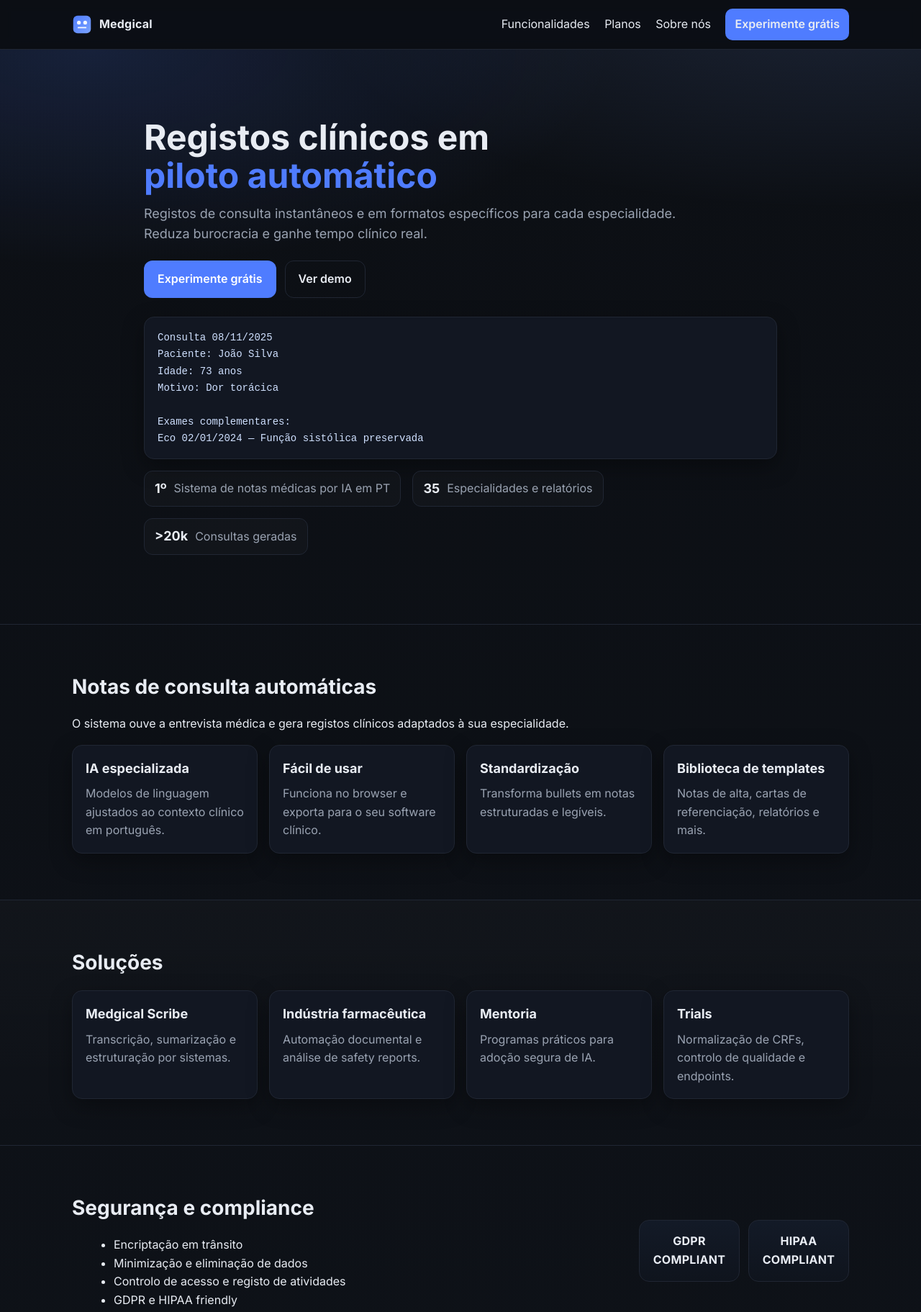
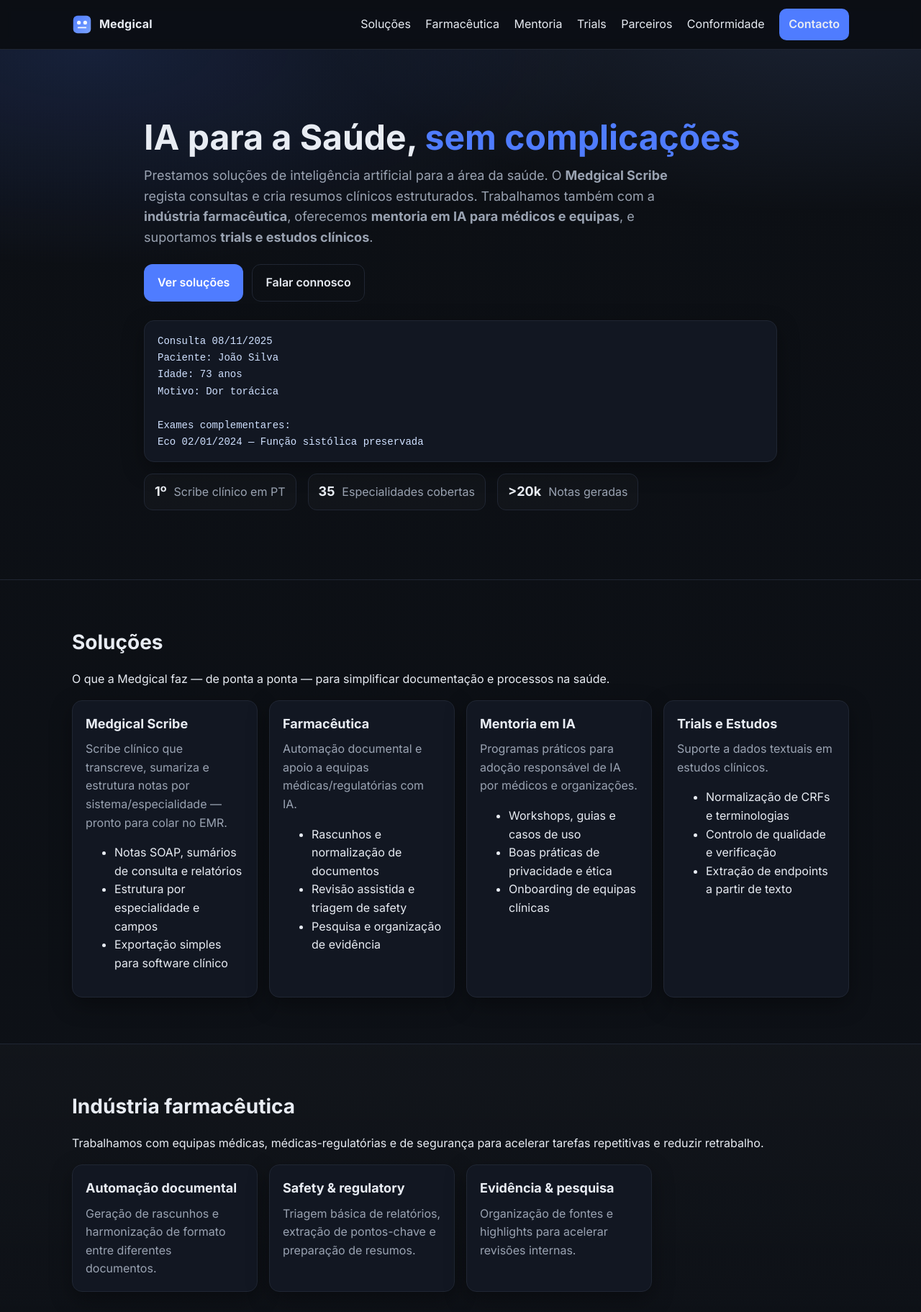
Before and after one commit to ruijorge25/medgical-static, a plain HTML site: page index.html in a window 1280 px wide. Shown: the top 1823 px of the page at 72% size. Drawn offline with Linux system fonts and the light colour scheme.

Commit message:
Copy institucional + secções Farmacêutica, Mentoria, Trials e Parceiros

```diff
--- a/index.html
+++ b/index.html
@@ -3,8 +3,8 @@
 <head>
   <meta charset="utf-8">
   <meta name="viewport" content="width=device-width, initial-scale=1">
-  <title>Medgical AI — Registos clínicos em piloto automático</title>
-  <meta name="description" content="Medgical AI. Registos de consulta instantâneos e estruturados por especialidade. Scribe clínico, indústria farmacêutica, mentoria e trials.">
+  <title>Medgical — IA para a Saúde: Scribe, Farmacêutica, Mentoria e Trials</title>
+  <meta name="description" content="Soluções de IA para a Saúde. Medgical Scribe, automação documental para a indústria farmacêutica, mentoria em IA para médicos e equipas, e suporte a trials.">
   <link rel="preconnect" href="https://fonts.googleapis.com">
   <link rel="preconnect" href="https://fonts.gstatic.com" crossorigin>
   <link href="https://fonts.googleapis.com/css2?family=Inter:wght@400;600;700&display=swap" rel="stylesheet">
@@ -15,29 +15,38 @@
   <header class="site-header">
     <div class="container nav">
       <a href="#" class="brand">
-        <img src="assets/img/logo.svg" alt="Medgical AI" width="28" height="28">
+        <img src="assets/img/logo.svg" alt="Medgical" width="28" height="28">
         <span>Medgical</span>
       </a>
       <nav class="menu">
-        <a href="#funcionalidades">Funcionalidades</a>
-        <a href="#planos">Planos</a>
-        <a href="#sobre">Sobre nós</a>
-        <a class="btn small" href="#cta">Experimente grátis</a>
+        <a href="#solucoes">Soluções</a>
+        <a href="#farmaceutica">Farmacêutica</a>
+        <a href="#mentoria">Mentoria</a>
+        <a href="#trials">Trials</a>
+        <a href="#parceiros">Parceiros</a>
+        <a href="#conformidade">Conformidade</a>
+        <a class="btn small" href="#contacto">Contacto</a>
       </nav>
     </div>
   </header>
 
   <main>
+    <!-- HERO -->
     <section class="hero">
       <div class="backdrop"></div>
       <div class="container hero-inner">
-        <h1>Registos clínicos em<br><span class="accent">piloto automático</span></h1>
-        <p class="lead">Registos de consulta instantâneos e em formatos específicos para cada especialidade. Reduza burocracia e ganhe tempo clínico real.</p>
+        <h1>IA para a Saúde, <span class="accent">sem complicações</span></h1>
+        <p class="lead">
+          Prestamos soluções de inteligência artificial para a área da saúde. O <strong>Medgical Scribe</strong> regista consultas e cria resumos clínicos estruturados.
+          Trabalhamos também com a <strong>indústria farmacêutica</strong>, oferecemos <strong>mentoria em IA para médicos e equipas</strong>,
+          e suportamos <strong>trials e estudos clínicos</strong>.
+        </p>
         <div class="cta">
-          <a class="btn" href="#cta">Experimente grátis</a>
-          <a class="btn ghost" href="#demo">Ver demo</a>
+          <a class="btn" href="#solucoes">Ver soluções</a>
+          <a class="btn ghost" href="#contacto">Falar connosco</a>
         </div>
 
+        <!-- amostra simples; podes remover se quiseres -->
         <div class="hero-sample">
 <pre><code>Consulta 08/11/2025
 Paciente: João Silva
@@ -50,120 +59,168 @@ Eco 02/01/2024 — Função sistólica preservada
         </div>
 
         <ul class="metrics">
-          <li><span class="num">1º</span><span class="label">Sistema de notas médicas por IA em PT</span></li>
-          <li><span class="num">35</span><span class="label">Especialidades e relatórios</span></li>
-          <li><span class="num">&gt;20k</span><span class="label">Consultas geradas</span></li>
+          <li><span class="num">1º</span><span class="label">Scribe clínico em PT</span></li>
+          <li><span class="num">35</span><span class="label">Especialidades cobertas</span></li>
+          <li><span class="num">&gt;20k</span><span class="label">Notas geradas</span></li>
         </ul>
       </div>
     </section>
 
-    <section id="funcionalidades" class="section">
+    <!-- SOLUÇÕES (visão geral) -->
+    <section id="solucoes" class="section">
       <div class="container">
-        <h2>Notas de consulta automáticas</h2>
-        <p class="muted">O sistema ouve a entrevista médica e gera registos clínicos adaptados à sua especialidade.</p>
+        <h2>Soluções</h2>
+        <p class="muted">O que a Medgical faz — de ponta a ponta — para simplificar documentação e processos na saúde.</p>
         <div class="grid">
           <article class="card">
-            <h3>IA especializada</h3>
-            <p>Modelos de linguagem ajustados ao contexto clínico em português.</p>
+            <h3>Medgical Scribe</h3>
+            <p>Scribe clínico que transcreve, sumariza e estrutura notas por sistema/especialidade — pronto para colar no EMR.</p>
+            <ul>
+              <li>Notas SOAP, sumários de consulta e relatórios</li>
+              <li>Estrutura por especialidade e campos</li>
+              <li>Exportação simples para software clínico</li>
+            </ul>
           </article>
           <article class="card">
-            <h3>Fácil de usar</h3>
-            <p>Funciona no browser e exporta para o seu software clínico.</p>
+            <h3>Farmacêutica</h3>
+            <p>Automação documental e apoio a equipas médicas/regulatórias com IA.</p>
+            <ul>
+              <li>Rascunhos e normalização de documentos</li>
+              <li>Revisão assistida e triagem de safety</li>
+              <li>Pesquisa e organização de evidência</li>
+            </ul>
           </article>
           <article class="card">
-            <h3>Standardização</h3>
-            <p>Transforma bullets em notas estruturadas e legíveis.</p>
+            <h3>Mentoria em IA</h3>
+            <p>Programas práticos para adoção responsável de IA por médicos e organizações.</p>
+            <ul>
+              <li>Workshops, guias e casos de uso</li>
+              <li>Boas práticas de privacidade e ética</li>
+              <li>Onboarding de equipas clínicas</li>
+            </ul>
           </article>
           <article class="card">
-            <h3>Biblioteca de templates</h3>
-            <p>Notas de alta, cartas de referenciação, relatórios e mais.</p>
+            <h3>Trials e Estudos</h3>
+            <p>Suporte a dados textuais em estudos clínicos.</p>
+            <ul>
+              <li>Normalização de CRFs e terminologias</li>
+              <li>Controlo de qualidade e verificação</li>
+              <li>Extração de endpoints a partir de texto</li>
+            </ul>
           </article>
         </div>
       </div>
     </section>
 
-    <section id="setores" class="section alt">
+    <!-- FARMACÊUTICA (secção dedicada) -->
+    <section id="farmaceutica" class="section alt">
       <div class="container">
-        <h2>Soluções</h2>
+        <h2>Indústria farmacêutica</h2>
+        <p>Trabalhamos com equipas médicas, médicas-regulatórias e de segurança para acelerar tarefas repetitivas e reduzir retrabalho.</p>
         <div class="grid">
           <article class="card">
-            <h3>Medgical Scribe</h3>
-            <p>Transcrição, sumarização e estruturação por sistemas.</p>
+            <h3>Automação documental</h3>
+            <p>Geração de rascunhos e harmonização de formato entre diferentes documentos.</p>
           </article>
           <article class="card">
-            <h3>Indústria farmacêutica</h3>
-            <p>Automação documental e análise de safety reports.</p>
+            <h3>Safety &amp; regulatory</h3>
+            <p>Triagem básica de relatórios, extração de pontos-chave e preparação de resumos.</p>
           </article>
           <article class="card">
-            <h3>Mentoria</h3>
-            <p>Programas práticos para adoção segura de IA.</p>
-          </article>
-          <article class="card">
-            <h3>Trials</h3>
-            <p>Normalização de CRFs, controlo de qualidade e endpoints.</p>
+            <h3>Evidência &amp; pesquisa</h3>
+            <p>Organização de fontes e highlights para acelerar revisões internas.</p>
           </article>
         </div>
       </div>
     </section>
 
-    <section class="section" id="seguranca">
+    <!-- MENTORIA (secção dedicada) -->
+    <section id="mentoria" class="section">
       <div class="container">
-        <div class="two-col">
-          <div>
-            <h2>Segurança e compliance</h2>
-            <ul class="list">
-              <li>Encriptação em trânsito</li>
-              <li>Minimização e eliminação de dados</li>
-              <li>Controlo de acesso e registo de atividades</li>
-              <li>GDPR e HIPAA friendly</li>
-            </ul>
-          </div>
-          <div class="badges">
-            <div class="badge">GDPR<br>COMPLIANT</div>
-            <div class="badge">HIPAA<br>COMPLIANT</div>
-          </div>
+        <h2>Mentoria em IA para médicos e equipas</h2>
+        <p>Capacitamos clinicamente e tecnicamente organizações para adotarem IA com segurança e foco no impacto real.</p>
+        <ul class="list">
+          <li>Formações práticas, guidelines e kits de arranque</li>
+          <li>Identificação de casos de uso e avaliação de risco</li>
+          <li>Privacidade, segurança e ética como base</li>
+        </ul>
+      </div>
+    </section>
+
+    <!-- TRIALS (secção dedicada) -->
+    <section id="trials" class="section alt">
+      <div class="container">
+        <h2>Trials e estudos clínicos</h2>
+        <p>Normalizamos informação, melhoramos qualidade de dados e facilitamos extração de resultados a partir de texto livre.</p>
+        <ul class="list">
+          <li>Normalização de CRFs e mapeamento de termos</li>
+          <li>QC/QA em dados textuais e reconciliação</li>
+          <li>Extração de endpoints e geração de resumos</li>
+        </ul>
+      </div>
+    </section>
+
+    <!-- PARCEIROS (com espaços para imagens) -->
+    <section id="parceiros" class="section">
+      <div class="container">
+        <h2>Parceiros</h2>
+        <p class="muted">Algumas organizações com quem trabalhamos. (Espaço reservado para logos — substitui pelos teus ficheiros.)</p>
+        <div class="grid">
+          <div class="card" style="display:flex;align-items:center;justify-content:center;height:100px;border-style:dashed;opacity:.9">Logo parceiro 1</div>
+          <div class="card" style="display:flex;align-items:center;justify-content:center;height:100px;border-style:dashed;opacity:.9">Logo parceiro 2</div>
+          <div class="card" style="display:flex;align-items:center;justify-content:center;height:100px;border-style:dashed;opacity:.9">Logo parceiro 3</div>
+          <div class="card" style="display:flex;align-items:center;justify-content:center;height:100px;border-style:dashed;opacity:.9">Logo parceiro 4</div>
+        </div>
+        <!-- Quando tiveres imagens reais, podes usar:
+        <div class="grid">
+          <div class="card flat"><img src="assets/img/parceiro1.png" alt="Parceiro 1" style="max-height:60px;max-width:100%"></div>
+          ...
+        </div> -->
+      </div>
+    </section>
+
+    <!-- CONFORMIDADE -->
+    <section id="conformidade" class="section">
+      <div class="container">
+        <h2>Conformidade e privacidade</h2>
+        <ul class="list">
+          <li>Privacidade por desenho e minimização de dados</li>
+          <li>Encriptação em trânsito; redução e eliminação de dados</li>
+          <li>Controlo de acesso e registo de atividades</li>
+          <li>Este microsite não recolhe PHI</li>
+        </ul>
+        <p class="note">Para detalhes técnicos e documentação de segurança, contacta a equipa.</p>
+      </div>
+    </section>
+
+    <!-- CONTACTO -->
+    <section id="contacto" class="section cta-block">
+      <div class="container">
+        <div class="cta-card">
+          <h2>Falar com a equipa</h2>
+          <p>Diz-nos em que contexto trabalhas (clínica, farmacêutica, mentoria, trials) e voltamos rapidamente.</p>
+          <a class="btn" href="mailto:hello@medgical.ai?subject=Contacto%20Medgical">Enviar email</a>
+          <a class="btn ghost" href="#solucoes">Ver soluções</a>
         </div>
       </div>
     </section>
 
-    <section class="section alt" id="resultados">
-      <div class="container">
-        <h2>Resultados que falam por si</h2>
-        <ul class="kpis">
-          <li><span class="num">2h</span><span class="label">burocracia diária</span></li>
-          <li><span class="num">9.7/10</span><span class="label">satisfação</span></li>
-          <li><span class="num">9.4/10</span><span class="label">qualidade</span></li>
-          <li><span class="num">&lt;1min</span><span class="label">validação</span></li>
-        </ul>
-      </div>
-    </section>
-
+    <!-- (opcional) FAQ — podes manter ou remover mais tarde -->
     <section class="section" id="faq">
       <div class="container">
         <h2>Perguntas frequentes</h2>
         <details>
-          <summary>Como funciona a Medgical?</summary>
-          <p>A plataforma gera relatórios e notas a partir de áudio, ditado ou bullets.</p>
+          <summary>O que é o Medgical Scribe?</summary>
+          <p>Sistema que escuta/recebe notas e gera registos clínicos estruturados e prontos a colar no EMR.</p>
         </details>
         <details>
-          <summary>É segura?</summary>
-          <p>Práticas de segurança alinhadas com GDPR e HIPAA. Dados eliminados após geração.</p>
+          <summary>Trabalham com dados sensíveis?</summary>
+          <p>Aplicamos princípios de minimização, encriptação em trânsito e eliminação após geração quando aplicável.</p>
         </details>
         <details>
-          <summary>Integra com software clínico?</summary>
-          <p>Funciona no browser e exporta para o seu EMR ou software hospitalar.</p>
+          <summary>Como começar?</summary>
+          <p>Contacta-nos por email com o teu contexto e faremos uma proposta simples de arranque.</p>
         </details>
-      </div>
-    </section>
-
-    <section class="section cta-block" id="cta">
-      <div class="container">
-        <div class="cta-card">
-          <h2>Pronto para experimentar</h2>
-          <p>Teste a Medgical gratuitamente e veja o impacto no seu dia a dia.</p>
-          <a class="btn" href="mailto:hello@medgical.ai?subject=Experimente%20gr%C3%A1tis%20Medgical">Experimente grátis</a>
-          <a class="btn ghost" href="#demo">Ver demo</a>
-        </div>
       </div>
     </section>
   </main>
@@ -172,9 +229,9 @@ Eco 02/01/2024 — Função sistólica preservada
     <div class="container footer-inner">
       <p>© <span id="year"></span> Medgical. Todos os direitos reservados.</p>
       <nav>
-        <a href="#faq">FAQ</a>
-        <a href="#seguranca">Segurança</a>
-        <a href="#cta">Contacto</a>
+        <a href="#parceiros">Parceiros</a>
+        <a href="#conformidade">Conformidade</a>
+        <a href="#contacto">Contacto</a>
       </nav>
     </div>
   </footer>
```
